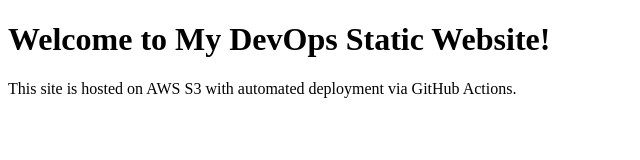
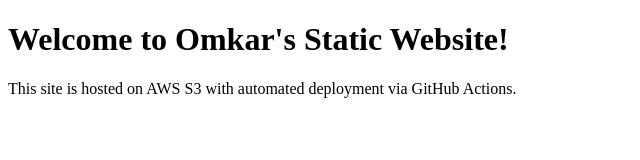
Before and after one commit to Omkarjadhav-devops/devops-static-website, a plain HTML site: page index.html in a window 1280 px wide. Shown: the whole page, without its empty margins (0-640 px from the left). Drawn offline with Linux system fonts and the light colour scheme.

Commit message:
Update index.html

```diff
--- a/index.html
+++ b/index.html
@@ -4,7 +4,8 @@
     <title>My DevOps Static Website</title>
 </head>
 <body>
-    <h1>Welcome to My DevOps Static Website!</h1>
+    <h1>Welcome to Omkar's Static Website!</h1>
     <p>This site is hosted on AWS S3 with automated deployment via GitHub Actions.</p>
 </body>
+
 </html>
```
